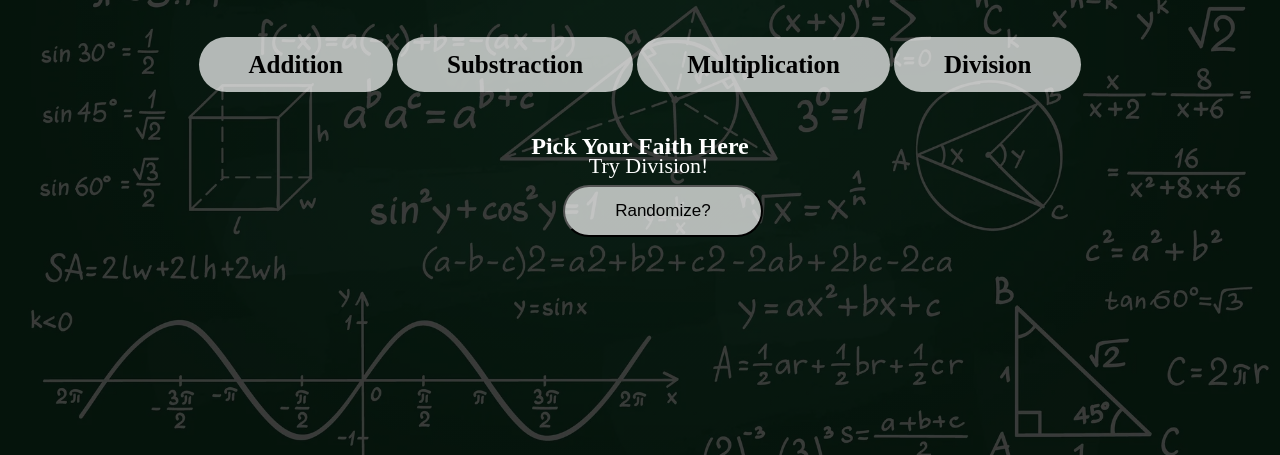
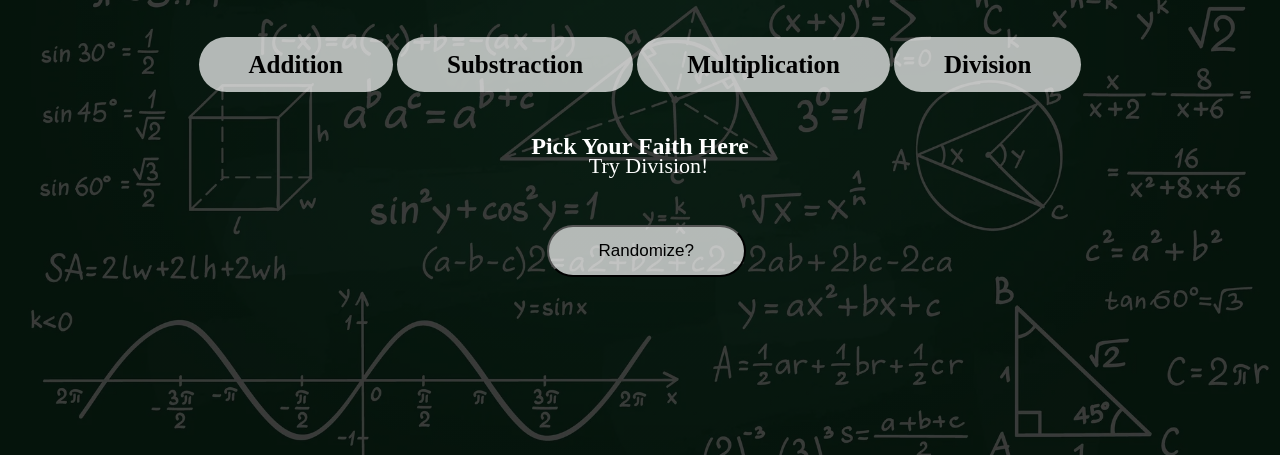
Before and after one commit to Jovajessica/Math_Quiz, a plain HTML site: page tab1.html in a window 1280 px wide. Shown: the part 415-870 px from the top of the page. Drawn offline with Linux system fonts and the light colour scheme.

Commit message:
Text change

```diff
--- a/assignment.css
+++ b/assignment.css
@@ -125,8 +125,8 @@ input[type=submit]:hover, [type="button"]:hover {
 }
 #Random{
 	position: absolute;
-	top: 75%;
-	left: 44%;
+	top: 80%;
+	left: 42.7%;
 }
 
 #text1{
```
